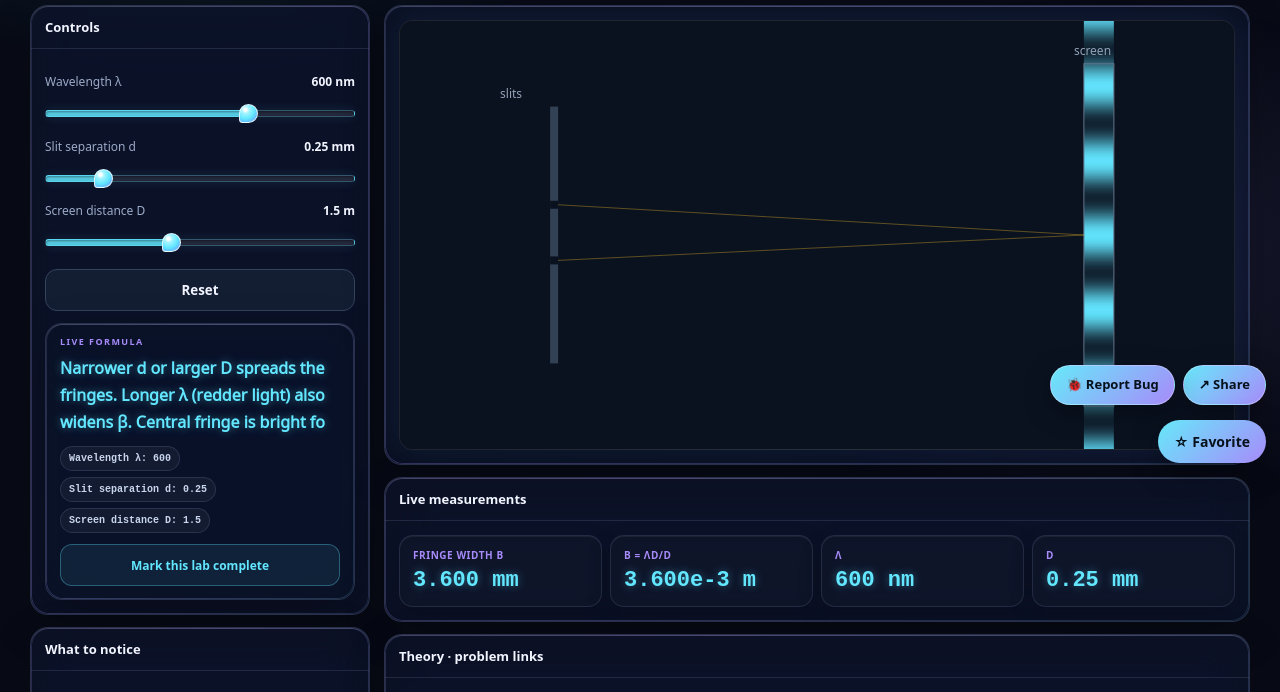
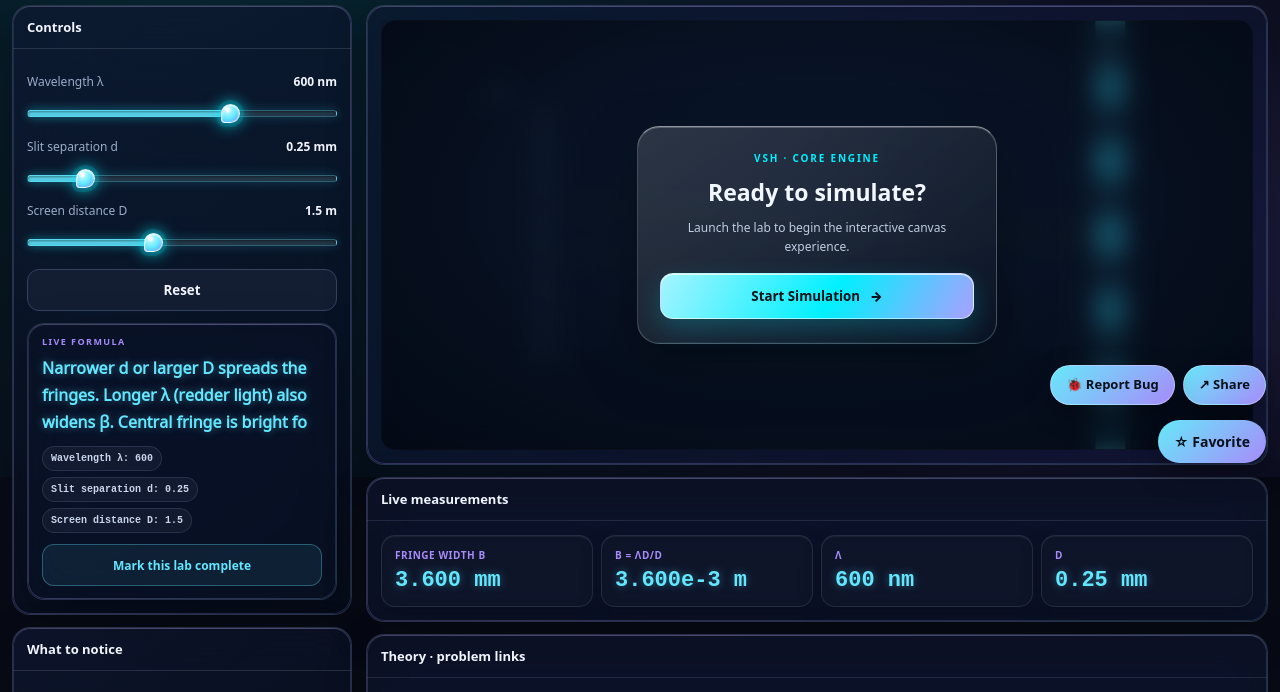
Before and after one commit to vinitprajapat0822-coder/vinit-simulations, a plain HTML site: page projects/interference-young.html in a window 1280 px wide. Shown: the part 323-1015 px from the top of the page. Drawn offline with Linux system fonts and the light colour scheme; animation ran at ten frames a second.

Commit message:
refactor(core): migrate interference-young.html to Liquid Flow engine

```diff
--- a/projects/interference-young.html
+++ b/projects/interference-young.html
@@ -30,25 +30,49 @@ canvas{display:block;width:100%;height:min(430px,54vh);background:#0a1220;border
 .explain{font-size:13.5px;color:var(--muted);line-height:1.7}.explain h3{color:var(--text);margin:12px 0 6px;font-size:14px}
 .explain code{color:var(--cyan)}.tip{border-left:3px solid var(--cyan);padding:8px 12px;background:rgba(99,230,255,.06);border-radius:0 10px 10px 0;margin:10px 0}
 .explain ul{padding-left:18px}
+
+/* Batch 8 · Liquid Flow UI layer */
+body{position:relative;isolation:isolate}
+#fluid-bg{position:fixed!important;inset:0!important;z-index:-1!important;display:block!important;width:100vw!important;height:100vh!important;border:0!important;border-radius:0!important;background:transparent!important;box-shadow:none!important;opacity:.88;pointer-events:none!important;touch-action:none!important}
+.wrap{width:100%;max-width:1600px;margin-inline:auto;padding-inline:12px}
+.control-panel{position:relative;border:1px solid rgba(98,231,255,.24)!important;background:linear-gradient(145deg,rgba(16,24,48,.72),rgba(8,14,28,.68))!important;-webkit-backdrop-filter:blur(22px) saturate(170%);backdrop-filter:blur(22px) saturate(170%);box-shadow:0 16px 42px rgba(0,0,0,.25),inset 0 1px 0 rgba(255,255,255,.15),inset 0 -1px 0 rgba(98,231,255,.05)}
+.control-panel .ph,.control-panel .panel-head{border-bottom-color:rgba(255,255,255,.12)}
+input[type=range]{accent-color:#00f0ff;filter:drop-shadow(0 0 5px rgba(0,240,255,.35))}
+input[type=range]::-webkit-slider-thumb{box-shadow:0 0 0 4px rgba(0,240,255,.13),0 0 17px rgba(0,240,255,.72),inset 0 1px 2px rgba(255,255,255,.9)}
+input[type=range]::-moz-range-thumb{box-shadow:0 0 0 4px rgba(0,240,255,.13),0 0 17px rgba(0,240,255,.72),inset 0 1px 2px rgba(255,255,255,.9)}
+.simulation-stage,.liquid-canvas-stage{position:relative;isolation:isolate;width:100%;min-width:0;border-radius:16px;overflow:hidden}
+.simulation-stage>canvas:not(#fluid-bg),.liquid-canvas-stage>canvas:not(#fluid-bg){position:relative;z-index:0;display:block;width:100%;max-width:100%}
+.start-overlay{position:absolute;inset:0;z-index:5;display:grid;place-items:center;padding:18px;background:radial-gradient(ellipse at 50% 42%,rgba(14,30,52,.52),rgba(3,7,16,.78));-webkit-backdrop-filter:blur(13px) saturate(145%);backdrop-filter:blur(13px) saturate(145%)}
+.start-overlay[hidden]{display:none!important}
+.start-card{width:min(100%,360px);padding:24px 22px;text-align:center;border:1px solid rgba(255,255,255,.2);border-top-color:rgba(255,255,255,.52);border-radius:22px;background:linear-gradient(145deg,rgba(255,255,255,.15),rgba(12,21,38,.62));box-shadow:0 22px 55px rgba(0,0,0,.36),inset 0 1px 0 rgba(255,255,255,.22),inset 0 -1px 0 rgba(0,240,255,.08)}
+.start-kicker{display:block;margin-bottom:9px;color:#00f0ff;font-size:10px;font-weight:850;letter-spacing:.18em}
+.start-card h2{margin:0 0 7px;color:#f2f7ff;font-size:clamp(18px,3vw,23px)}
+.start-card p{margin:0 0 17px;color:#c0cce0;font-size:12px;line-height:1.6}
+.start-cta{display:inline-flex;align-items:center;justify-content:center;gap:10px;width:100%;min-height:46px;padding:11px 16px;border:1px solid rgba(255,255,255,.55);border-radius:13px;color:#041018;background:linear-gradient(120deg,#a5f4ff,#00f0ff 55%,#aaa0ff);box-shadow:0 10px 26px rgba(0,240,255,.22),inset 0 1px 0 rgba(255,255,255,.7);font-weight:900;cursor:pointer;transition:transform .22s ease,box-shadow .22s ease}
+.start-cta:hover{transform:translateY(-1px);box-shadow:0 13px 32px rgba(0,240,255,.3),inset 0 1px 0 rgba(255,255,255,.8)}
+.start-cta:active{transform:scale(.97)}
+@media(max-width:600px){.start-card{padding:20px 17px}.simulation-stage,.liquid-canvas-stage{border-radius:12px}}
+
 </style>
 </head>
 <body>
+<canvas id="fluid-bg" aria-hidden="true"></canvas>
 <header><div class="wrap nav"><a class="brand" href="../index.html"><span class="logo">V</span>OPTICS</a><a href="../index.html" style="color:var(--cyan);font-weight:700">← Hub</a></div></header>
 <main class="wrap">
 <section class="hero"><div class="eyebrow">YDSE</div><h1>Young's Double-Slit Laboratory</h1><p class="lead">Two coherent slits produce an interference pattern on a distant screen. Fringe width β = λD/d. Bright fringes where path difference is mλ.</p></section>
 <div class="layout">
 <aside>
-<div class="panel"><div class="ph">Controls</div><div class="pb"><label class="row">Wavelength λ <b id="lamV">600 nm</b></label><input type="range" id="lam" min="400" max="700" step="5" value="600">
+<div class="panel control-panel"><div class="ph">Controls</div><div class="pb"><label class="row">Wavelength λ <b id="lamV">600 nm</b></label><input type="range" id="lam" min="400" max="700" step="5" value="600">
 <label class="row">Slit separation d <b id="dV">0.25 mm</b></label><input type="range" id="d" min="0.1" max="1" step="0.01" value="0.25">
 <label class="row">Screen distance D <b id="DV">1.5 m</b></label><input type="range" id="D" min="0.5" max="3" step="0.1" value="1.5"><div class="actions"><button class="btn primary" id="playBtn">Play</button><button class="btn" id="resetBtn">Reset</button></div></div></div>
-<div class="panel"><div class="ph">What to notice</div><div class="pb explain"><div class="tip">Narrower d or larger D spreads the fringes. Longer λ (redder light) also widens β.</div>
+<div class="panel control-panel"><div class="ph">What to notice</div><div class="pb explain"><div class="tip">Narrower d or larger D spreads the fringes. Longer λ (redder light) also widens β.</div>
 <ul>
 <li>Central fringe is bright for usual monochromatic YDSE.</li>
 <li>Intensity follows cos² of the phase difference.</li>
 </ul></div></div>
 </aside>
 <div>
-<div class="panel"><div class="pb"><canvas id="c" width="960" height="430"></canvas></div></div>
+<div class="panel"><div class="pb"><div class="simulation-stage" id="simulation-stage"><canvas id="c" width="960" height="430"></canvas><div class="start-overlay" id="startOverlay"><div class="start-card"><span class="start-kicker">VSH · CORE ENGINE</span><h2>Ready to simulate?</h2><p>Launch the lab to begin the interactive canvas experience.</p><button type="button" class="start-cta" id="startSimulationBtn">Start Simulation <span aria-hidden="true">→</span></button></div></div></div></div></div>
 <div class="panel"><div class="ph">Live measurements</div><div class="pb"><div class="results" id="res"></div></div></div>
 <div class="panel"><div class="ph">Theory · problem links</div><div class="pb explain"><h3>Fringe width</h3>
 <code>β = λ D / d</code>
@@ -61,18 +85,24 @@ Convert nm and mm to metres before substituting.</div></div>
 </div></div>
 </main>
 <script src="../lab-theme.js?v=3"></script>
+<script src="../core/CanvasManager.js"></script>
+<script src="../core/SimulationEngine.js"></script>
 <script>
-
 (function(){
-const canvas=document.getElementById('c'),ctx=canvas.getContext('2d');
+const canvas=document.getElementById('c');
+let engine=null;
+const canvasManager=new CanvasManager(canvas,{onResize(){if(engine)engine.renderNow();}});
+const ctx=canvasManager.context;
 const lam=document.getElementById('lam'),d=document.getElementById('d'),D=document.getElementById('D');
 const playBtn=document.getElementById('playBtn'),resetBtn=document.getElementById('resetBtn'),res=document.getElementById('res');
 playBtn.style.display='none';
-function sync(){lamV.textContent=lam.value+' nm';dV.textContent=d.value+' mm';DV.textContent=D.value+' m';draw();}
-function size(){const dr=Math.min(devicePixelRatio||1,2);const W=canvas.clientWidth||900,H=canvas.clientHeight||430;canvas.width=W*dr;canvas.height=H*dr;ctx.setTransform(dr,0,0,dr,0,0);return [W,H];}
+function sync(){
+  lamV.textContent=lam.value+' nm';dV.textContent=d.value+' mm';DV.textContent=D.value+' m';
+  if(engine)engine.renderNow();
+}
 function draw(){
-  const [W,H]=size();
-  const lambda=+lam.value*1e-9, dd=+d.value*1e-3, DD=+D.value;
+  const W=canvasManager.width,H=canvasManager.height;
+  const lambda=+lam.value*1e-9,dd=+d.value*1e-3,DD=+D.value;
   const beta=lambda*DD/dd; // fringe width
   ctx.fillStyle='#0a1220';ctx.fillRect(0,0,W,H);
   // slits
@@ -102,9 +132,45 @@ function draw(){
     '<div class="result"><span>λ</span><strong>'+lam.value+' nm</strong></div>'+
     '<div class="result"><span>d</span><strong>'+d.value+' mm</strong></div>';
 }
-lam.oninput=d.oninput=D.oninput=sync;resetBtn.onclick=function(){lam.value=600;d.value=0.25;D.value=1.5;sync();};sync();
+engine=new SimulationEngine({update(){return false;},render:draw});
+lam.oninput=d.oninput=D.oninput=sync;
+resetBtn.onclick=function(){lam.value=600;d.value=0.25;D.value=1.5;sync();};
+document.getElementById('startSimulationBtn').addEventListener('click',function(){
+  document.getElementById('startOverlay').hidden=true;engine.start();
+});
+sync();engine.renderNow();
 })();
-
+</script>
+<script id="liquid-flow-runtime">
+(function(){
+  const canvas=document.getElementById('fluid-bg');
+  if(!canvas)return;
+  const ctx=canvas.getContext('2d');
+  let width=0,height=0,dpr=1,lastFrame=0,phase=0,rafId=0;
+  function resize(){
+    dpr=Math.min(window.devicePixelRatio||1,1.5);
+    width=window.innerWidth;height=window.innerHeight;
+    canvas.width=Math.max(1,Math.round(width*dpr));
+    canvas.height=Math.max(1,Math.round(height*dpr));
+    ctx.setTransform(dpr,0,0,dpr,0,0);
+  }
+  function frame(timestamp){
+    rafId=requestAnimationFrame(frame);
+    if(timestamp-lastFrame<1000/30)return;
+    const dt=lastFrame?Math.min(0.05,(timestamp-lastFrame)/1000):0;
+    lastFrame=timestamp;phase+=dt*0.22;
+    ctx.clearRect(0,0,width,height);
+    let g=ctx.createRadialGradient(width*(0.16+0.025*Math.sin(phase)),height*0.22,0,width*0.16,height*0.22,Math.max(width,height)*0.72);
+    g.addColorStop(0,'rgba(0,240,255,.12)');g.addColorStop(1,'rgba(0,240,255,0)');
+    ctx.fillStyle=g;ctx.fillRect(0,0,width,height);
+    g=ctx.createRadialGradient(width*(0.84+0.02*Math.cos(phase*.8)),height*0.74,0,width*.84,height*.74,Math.max(width,height)*.62);
+    g.addColorStop(0,'rgba(130,105,255,.11)');g.addColorStop(1,'rgba(130,105,255,0)');
+    ctx.fillStyle=g;ctx.fillRect(0,0,width,height);
+  }
+  function stop(){if(rafId)cancelAnimationFrame(rafId);window.removeEventListener('resize',resize);}
+  resize();window.addEventListener('resize',resize,{passive:true});rafId=requestAnimationFrame(frame);
+  window.addEventListener('pagehide',stop,{once:true});
+})();
 </script>
 </body>
 </html>
```
